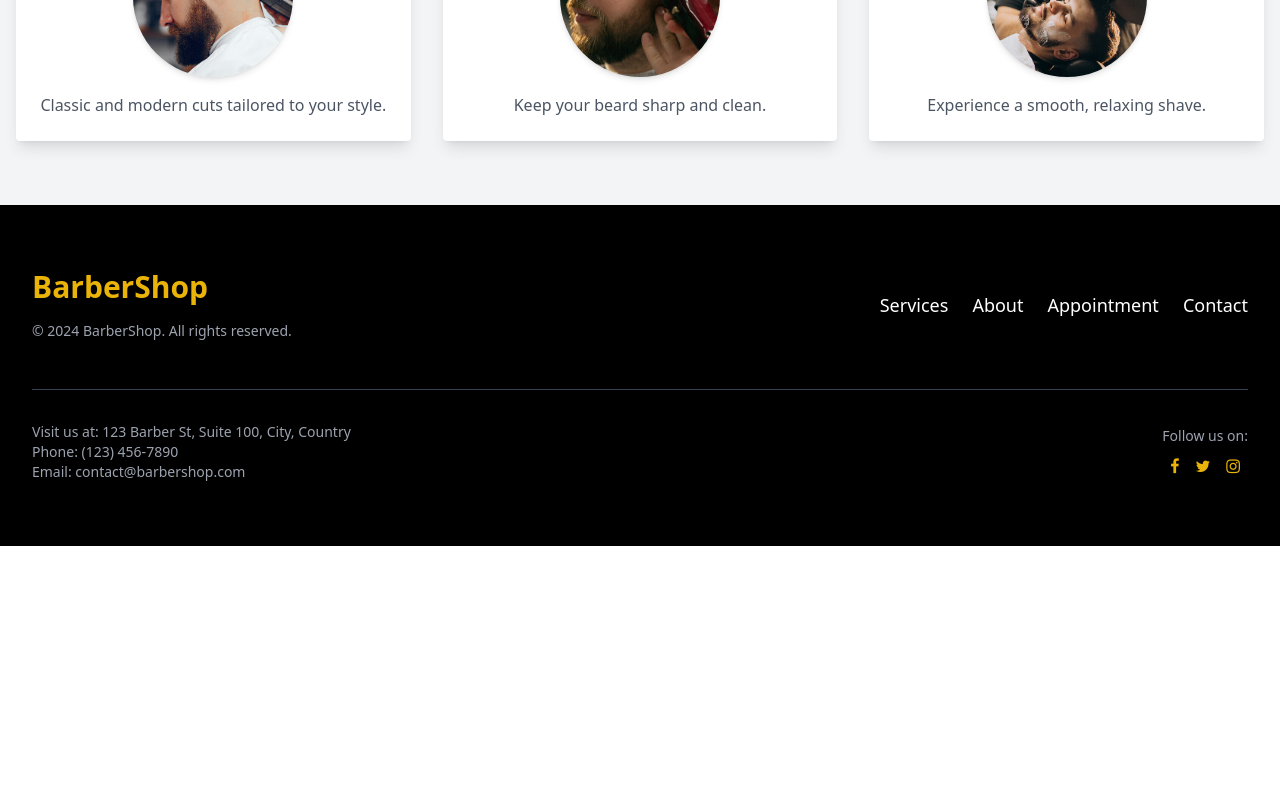
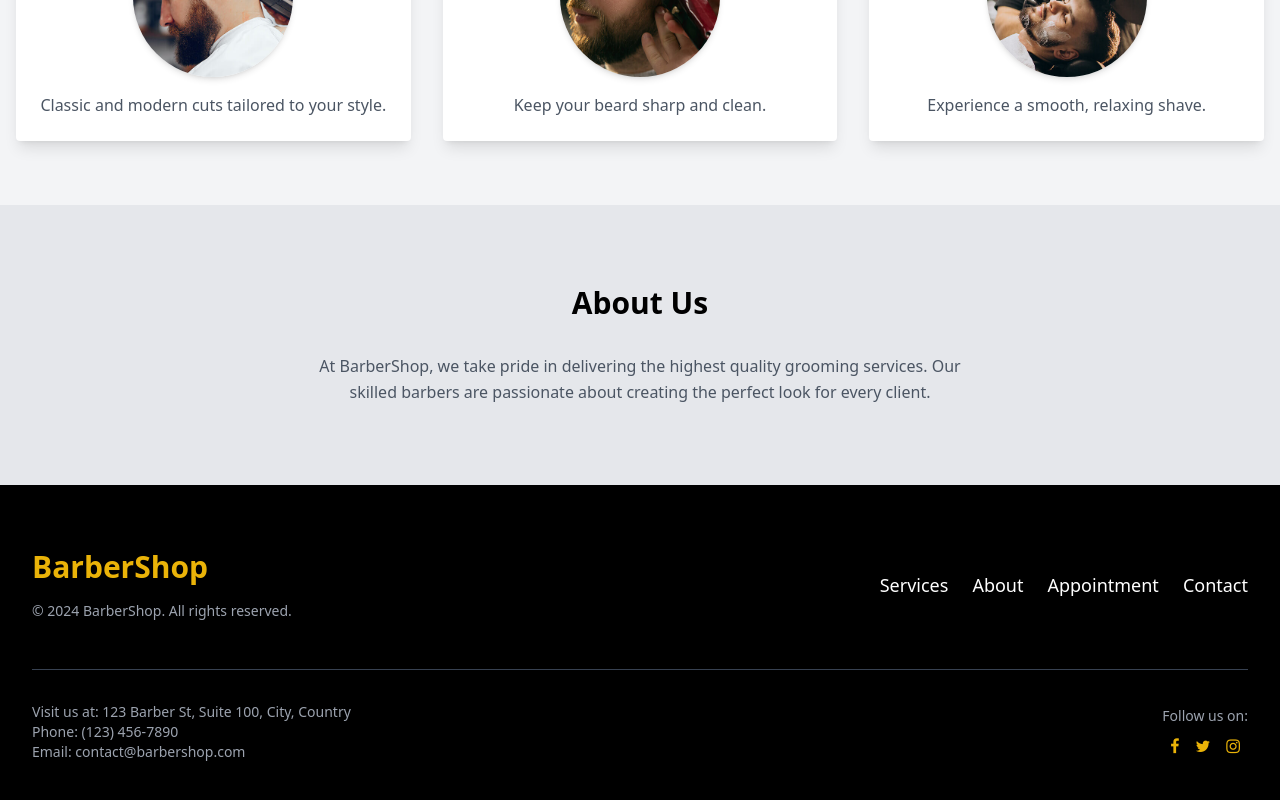
Before and after one commit to Mousta-Med/BarberShop, a React (Create React App) app: page / in a window 1280 px wide. Shown: the part 1003-1803 px from the top of the page. Before the commit the page ends 1549 px from the top, so only its background shows below. Built offline with nearby package versions, Linux system fonts and the light colour scheme.

Commit message:
create about component

```diff
--- a/src/App.js
+++ b/src/App.js
@@ -3,6 +3,7 @@ import Header from './components/Header'
 import Footer from './components/Footer'
 import Hero from './components/Hero'
 import Services from './components/Services'
+import About from './components/About'
 
 const App = () => {
     return (
@@ -11,6 +12,7 @@ const App = () => {
             <main className="flex-grow">
                 <Hero />
                 <Services />
+                <About />
             </main>
             <Footer />
         </div>
--- /dev/null
+++ b/src/components/About.js
@@ -0,0 +1,17 @@
+import React from "react";
+
+const About = () => {
+    return (
+        <section id="about" className="bg-gray-200 py-20">
+            <div className="container mx-auto px-4 text-center">
+                <h2 className="text-3xl font-bold mb-8">About Us</h2>
+                <p className="text-gray-600 leading-relaxed max-w-2xl mx-auto">
+                    At BarberShop, we take pride in delivering the highest quality grooming services. Our
+                    skilled barbers are passionate about creating the perfect look for every client.
+                </p>
+            </div>
+        </section>
+    );
+};
+
+export default About;
```
